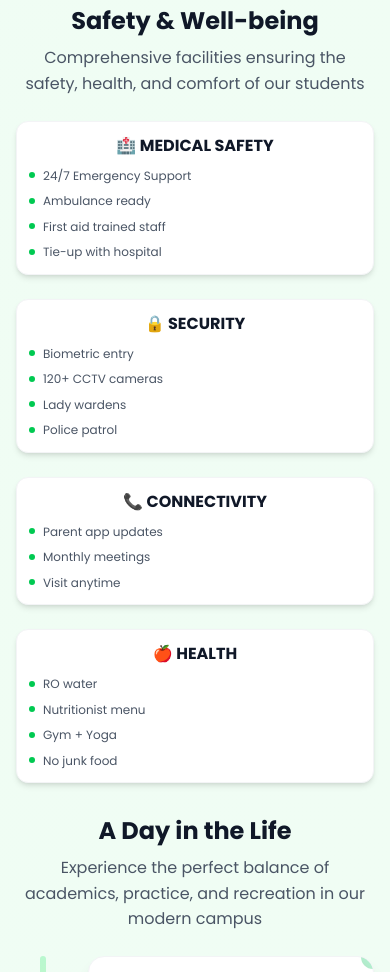
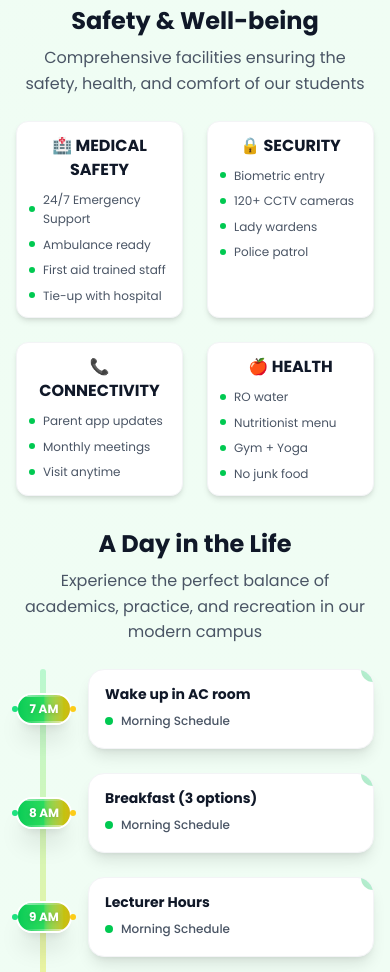
Before and after one commit to JKKN-Institutions/bds-dental-finish, a Next.js app: page / in a window 390 px wide. Shown: the part 10280-11252 px from the top of the page. Built offline with nearby package versions, Linux system fonts and the light colour scheme.

Commit message:
Update campus-facilities.tsx

```diff
--- a/app/components/campus-facilities.tsx
+++ b/app/components/campus-facilities.tsx
@@ -198,7 +198,7 @@
               Comprehensive facilities ensuring the safety, health, and comfort of our students
             </p>
           </div>
-          <div className="grid grid-cols-1 md:grid-cols-2 lg:grid-cols-4 gap-6">
+          <div className="grid grid-cols-2 md:grid-cols-2 lg:grid-cols-4 gap-6">
             {parentConvincer.map((category, index) => (
               <motion.div
                 key={index}
```
